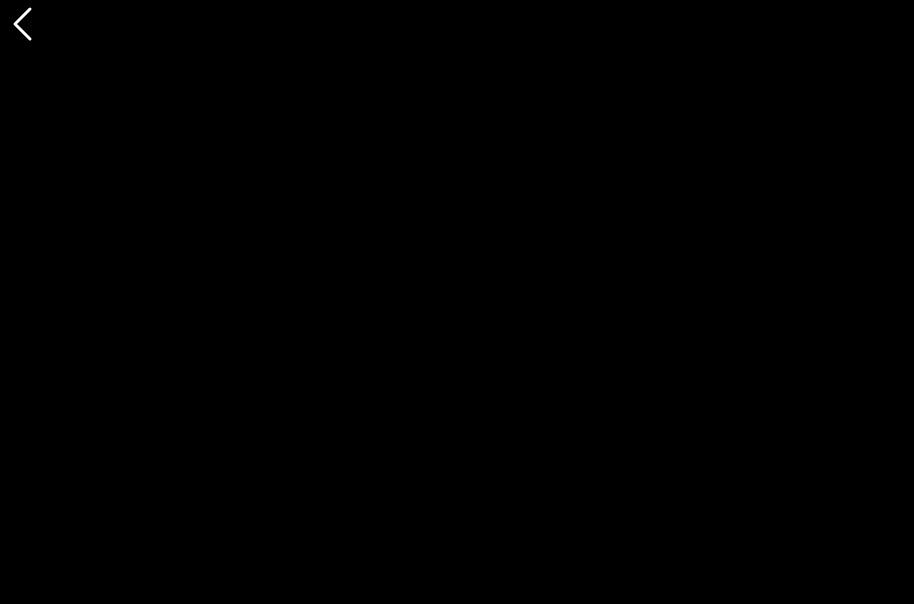
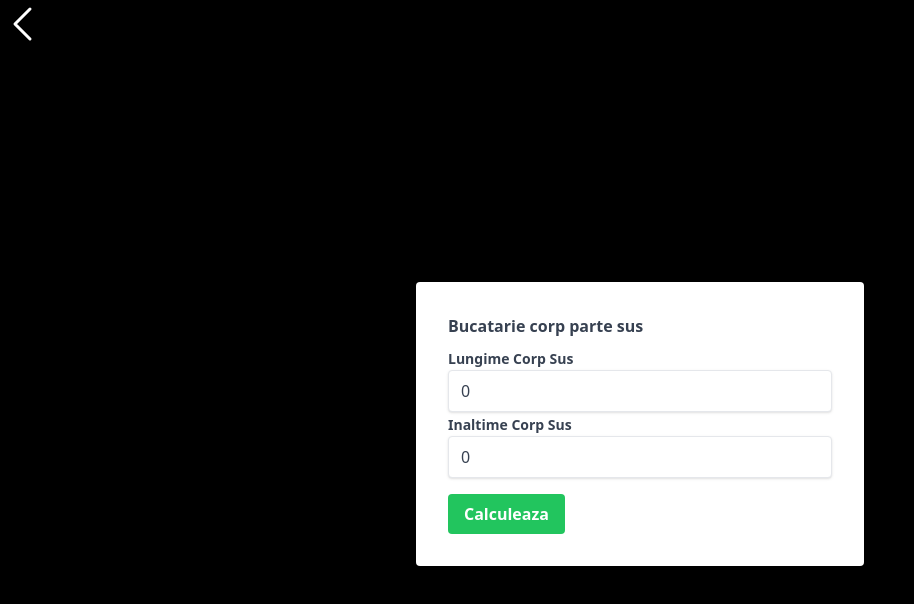
Before and after one commit to homoki-denis/mobila-corp-calculator, a Nuxt app: page /bucatarie-corp-parte-sus in a window 1280 px wide. Before the commit this address had no page. Shown: the top 604 px of the page, without its empty margins (0-914 px from the left). Built offline with nearby package versions, Linux system fonts and the light colour scheme.

Commit message:
feat: added corp parte sus

```diff
--- a/pages/bucatarie-corp-parte-jos.vue
+++ b/pages/bucatarie-corp-parte-jos.vue
@@ -3,9 +3,12 @@
     <div class="flex w-full items-center justify-center flex-wrap gap-2 mx-2">
       <form class="bg-white p-8 rounded shadow-md w-full max-w-md">
         <div class="mb-4 text-gray-700">
-          <label class="block text-sm font-bold mb-2" for="corp-parte-jos">
+          <label class="block text-md font-bold mb-2" for="corp-parte-jos">
             Bucatarie corp parte jos
           </label>
+          <label for="dimensiuneFund" class="text-sm font-bold"
+            >Dimensiune fund</label
+          >
           <input
             v-model="dimensiuneFund"
             class="w-full px-3 py-2 border rounded shadow appearance-none focus:outline-none focus:shadow-outline"
@@ -88,6 +91,5 @@ const calculeazaDimensiuni = (e) => {
     };
   };
   rezultate.value.push(generareDimensiuni(dimensiuneFund.value));
-  console.log(rezultate.value);
 };
 </script>
--- /dev/null
+++ b/pages/bucatarie-corp-parte-sus.vue
@@ -0,0 +1,109 @@
+<template>
+  <div class="w-full flex justify-center items-center min-h-90">
+    <div class="flex w-full items-center justify-center flex-wrap gap-2 mx-2">
+      <form class="bg-white p-8 rounded shadow-md w-full max-w-md">
+        <div class="mb-4 text-gray-700">
+          <label class="block text-md font-bold mb-2" for="corp-parte-jos">
+            Bucatarie corp parte sus
+          </label>
+          <label for="lungimeCorpSus" class="text-sm font-bold"
+            >Lungime Corp Sus</label
+          >
+          <input
+            v-model="lungimeCorpSus"
+            class="w-full px-3 py-2 border rounded shadow appearance-none focus:outline-none focus:shadow-outline"
+            id="lungimeCorpSus"
+            type="number"
+            placeholder="Dimensiune fund"
+          />
+          <label for="lungimeCorpSus" class="text-sm font-bold"
+            >Inaltime Corp Sus</label
+          >
+          <input
+            v-model="inaltimeCorpSus"
+            class="w-full px-3 py-2 border rounded shadow appearance-none focus:outline-none focus:shadow-outline"
+            id="inaltimeCorpSus"
+            type="number"
+            placeholder="Dimensiune fund"
+          />
+        </div>
+        <button
+          class="bg-green-500 hover:bg-green-700 text-white font-bold py-2 px-4 rounded focus:outline-none focus:shadow-outline"
+          @click="calculeazaDimensiuni"
+        >
+          Calculeaza
+        </button>
+      </form>
+
+      <div
+        v-for="rez in rezultate"
+        class="bg-white text-black px-8 py-12 rounded shadow-md w-full max-w-md"
+      >
+        <p class="text-gray-700">
+          Dimensiune laterala: lungime {{ rez.dimensiuneLaterala.lungime }},
+          latime {{ rez.dimensiuneLaterala.latime }}
+          <br />
+          Dimensiune PFL: lungime {{ rez.dimensiunePFL.lungime }}, latime
+          {{ rez.dimensiunePFL.latime }}
+          <br />
+          Dimensiuni Polita: lungime {{ rez.dimensiunePolita.lungime }}, latime
+          {{ rez.dimensiunePolita.latime }}
+          <br />
+          Dimensiuni fund și capac: lungime
+          {{ rez.dimensiuneFundCap.lungime }}, latime
+          {{ rez.dimensiuneFundCap.latime }}
+        </p>
+      </div>
+    </div>
+  </div>
+</template>
+
+<script setup>
+import { ref } from "vue";
+
+const lungimeCorpSus = ref(0);
+const inaltimeCorpSus = ref(0);
+const rezultate = ref([]);
+
+const calculeazaDimensiuni = (e) => {
+  e.preventDefault();
+  const generareDimensiuni = (lungimeCorpSus, inaltimeCorpSus) => {
+    // Calcularea dimensiunii laterale
+    const dimensiuneLaterala = {
+      lungime: lungimeCorpSus,
+      latime: 300,
+    };
+
+    // Calcularea dimensiunii PFL
+    const dimensiunePFL = {
+      lungime: lungimeCorpSus - 5,
+      latime: inaltimeCorpSus - 5,
+    };
+
+    // Calcularea dimensiunii Poliță
+    const dimensiunePolita = {
+      lungime: lungimeCorpSus - 36,
+      latime: 295,
+    };
+
+    // Calcularea dimensiunilor fundului și capacului
+    const latimeFundCap = lungimeCorpSus - 36;
+    const dimensiuneFundCap = {
+      lungime: latimeFundCap,
+      latime: 300,
+    };
+
+    // Returnarea rezultatelor sub formă de obiect
+    return {
+      dimensiuneLaterala: dimensiuneLaterala,
+      dimensiunePFL: dimensiunePFL,
+      dimensiunePolita: dimensiunePolita,
+      dimensiuneFundCap: dimensiuneFundCap,
+    };
+  };
+  rezultate.value.push(
+    generareDimensiuni(lungimeCorpSus.value, inaltimeCorpSus.value)
+  );
+  console.log(rezultate);
+};
+</script>
--- a/pages/index.vue
+++ b/pages/index.vue
@@ -11,9 +11,9 @@
         </button>
       </NuxtLink>
 
-      <NuxtLink to="/">
+      <NuxtLink to="bucatarie-corp-parte-sus">
         <button
-          class="bg-red-600 hover:bg-red-800 text-white font-bold py-2 px-4 rounded focus:outline-none focus:shadow-outline"
+          class="bg-green-500 hover:bg-green-700 text-white font-bold py-2 px-4 rounded focus:outline-none focus:shadow-outline"
         >
           Bucatarie corp parte sus
         </button>
```
